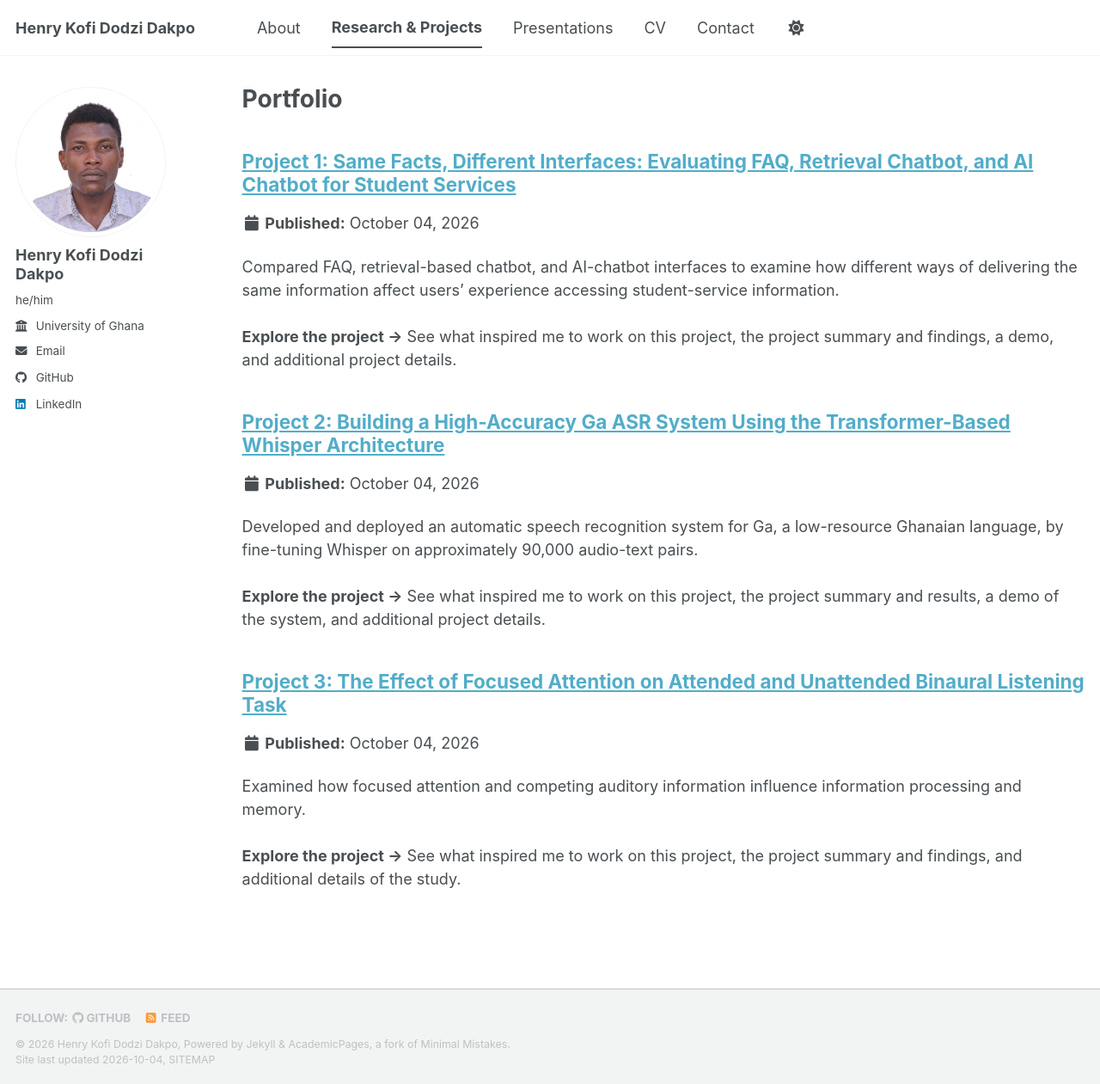
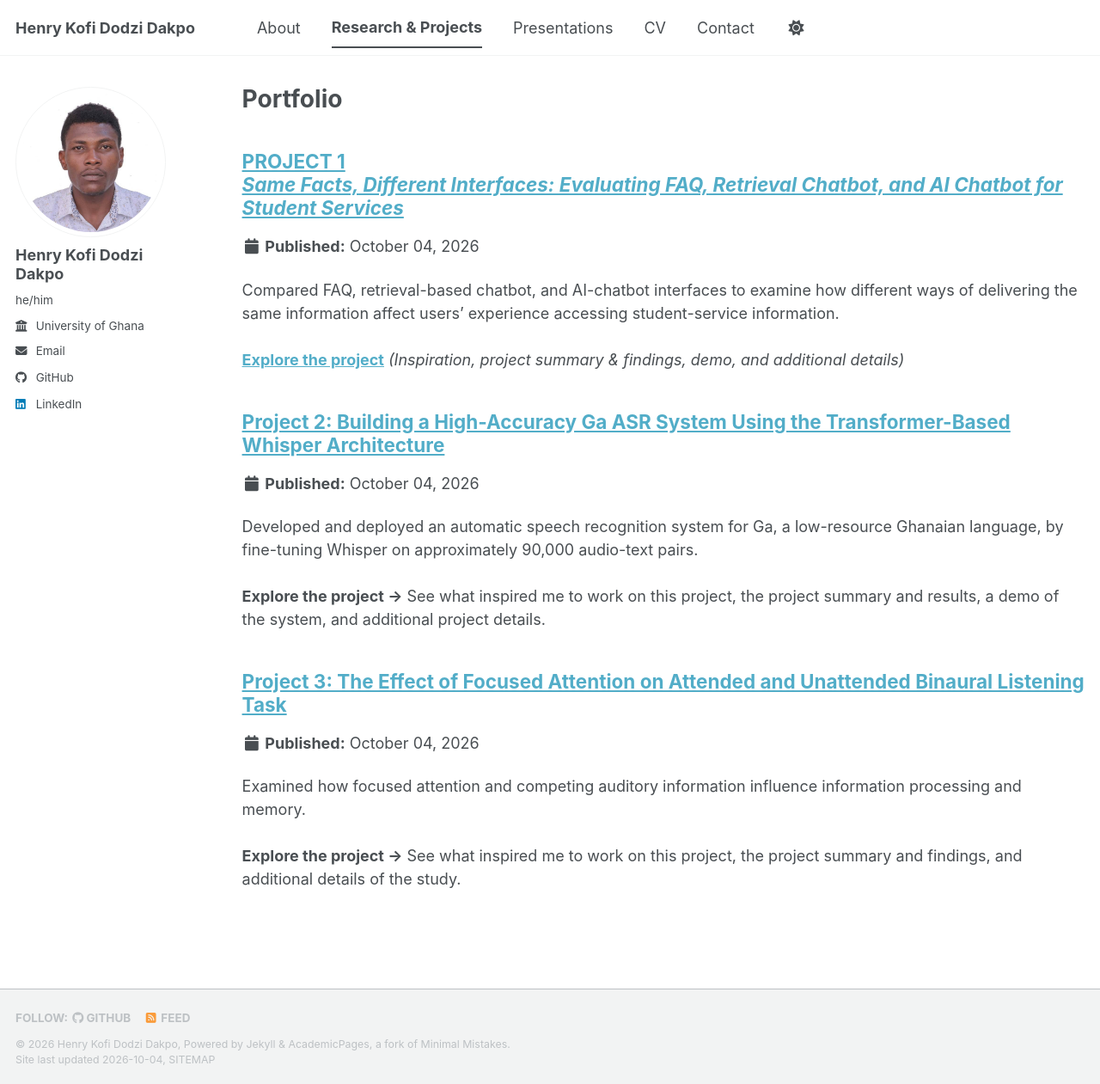
Before and after one commit to henrycitadel9-rgb/henrycitadel9-rgb.github.io, a Jekyll site: the page built from _pages/portfolio.html, in a window 1280 px wide and 1261 px high. Shown: the whole window at 86% size. Built offline with Jekyll 4.4.1, drawn with Linux system fonts in a browser that asks for light colours; a style sheet for code colours, icons or effects is not loaded.

Commit message:
Update portfolio-1.md

```diff
--- a/_portfolio/portfolio-1.md
+++ b/_portfolio/portfolio-1.md
@@ -1,6 +1,6 @@
 ---
-title: "Project 1: Same Facts, Different Interfaces: Evaluating FAQ, Retrieval Chatbot, and AI Chatbot for Student Services"
-excerpt: "Compared FAQ, retrieval-based chatbot, and AI-chatbot interfaces to examine how different ways of delivering the same information affect users' experience accessing student-service information.<br/><br/><strong>Explore the project →</strong> See what inspired me to work on this project, the project summary and findings, a demo, and additional project details."
+title: "PROJECT 1<br/><em>Same Facts, Different Interfaces: Evaluating FAQ, Retrieval Chatbot, and AI Chatbot for Student Services</em>"
+excerpt: "Compared FAQ, retrieval-based chatbot, and AI-chatbot interfaces to examine how different ways of delivering the same information affect users' experience accessing student-service information.<br/><br/><a href='/portfolio/portfolio-1/'><strong>Explore the project</strong></a> <em>(Inspiration, project summary & findings, demo, and additional details)</em>"
 collection: portfolio
 ---
 
```
